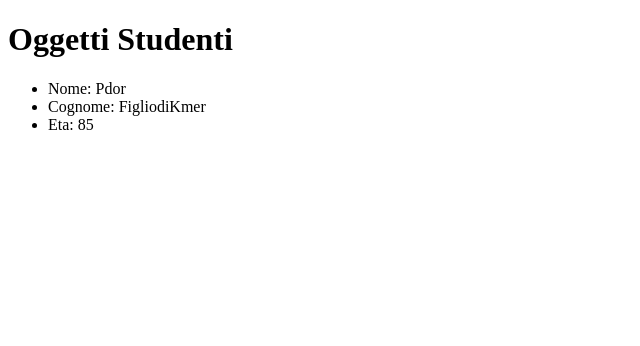
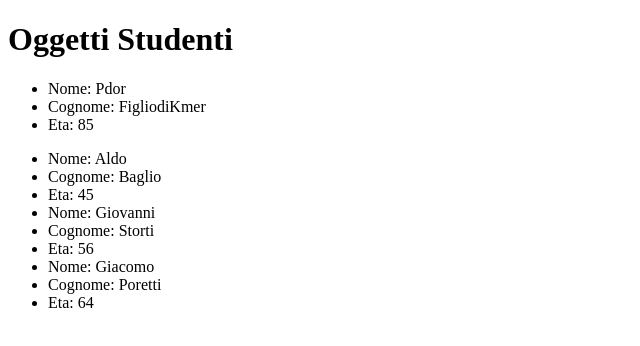
Before and after one commit to DavideSadotti/js-oggetti-studenti, a plain HTML site: page index.html in a window 1280 px wide. Shown: the whole page, without its empty margins (0-640 px from the left). Drawn offline with nearby package versions, Linux system fonts and the light colour scheme.

Commit message:
Step 2 Finito

```diff
--- a/index.html
+++ b/index.html
@@ -9,6 +9,8 @@
     <h1>Oggetti Studenti</h1>
     <ul id="lista"></ul>
 
+    <ul id="listaStudenti"></ul>
+
     <script src="js/script.js"></script>
   </body>
 </html>
--- a/js/script.js
+++ b/js/script.js
@@ -8,5 +8,33 @@ var studente = {
 var lista = $('#lista');
 
 for(var key in studente){
-  lista.append("<li>" + key.charAt(0).toUpperCase() + key.substr(1).toLowerCase() + ":" + " " + studente[key] + "</li>");
+  lista.append("<li>" + key.charAt(0).toUpperCase() + key.substr(1).toLowerCase() + ": " + studente[key] + "</li>");
 }
+
+
+// CREO UN ARRAY DI OGGETTI DI STUDENTI E POI LI STAMPO A VIDEO
+var studenti = [
+  {
+    nome: 'Aldo',
+    cognome: 'Baglio',
+    eta: 45
+  },
+  {
+    nome: 'Giovanni',
+    cognome: 'Storti',
+    eta: 56
+  },
+  {
+    nome: 'Giacomo',
+    cognome: 'Poretti',
+    eta: 64
+  }
+];
+
+var listaStudenti = $('#listaStudenti');
+
+for(var i = 0; i < studenti.length; i++){
+  for(var key in studenti[i]){
+    listaStudenti.append("<li>" + key.charAt(0).toUpperCase() + key.substr(1).toLowerCase() + ": " + studenti[i][key] + "</li>");
+  }
+}
```
